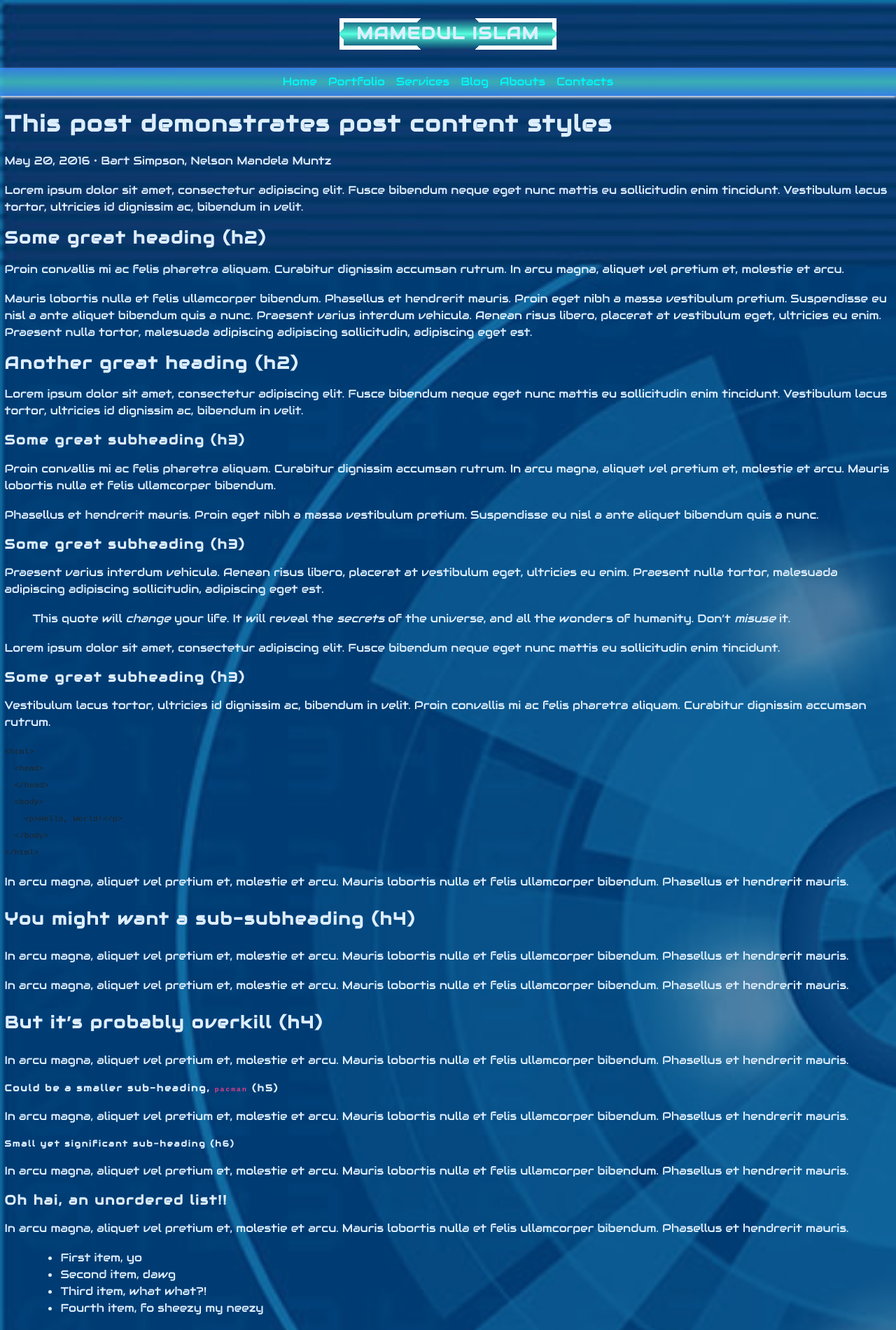
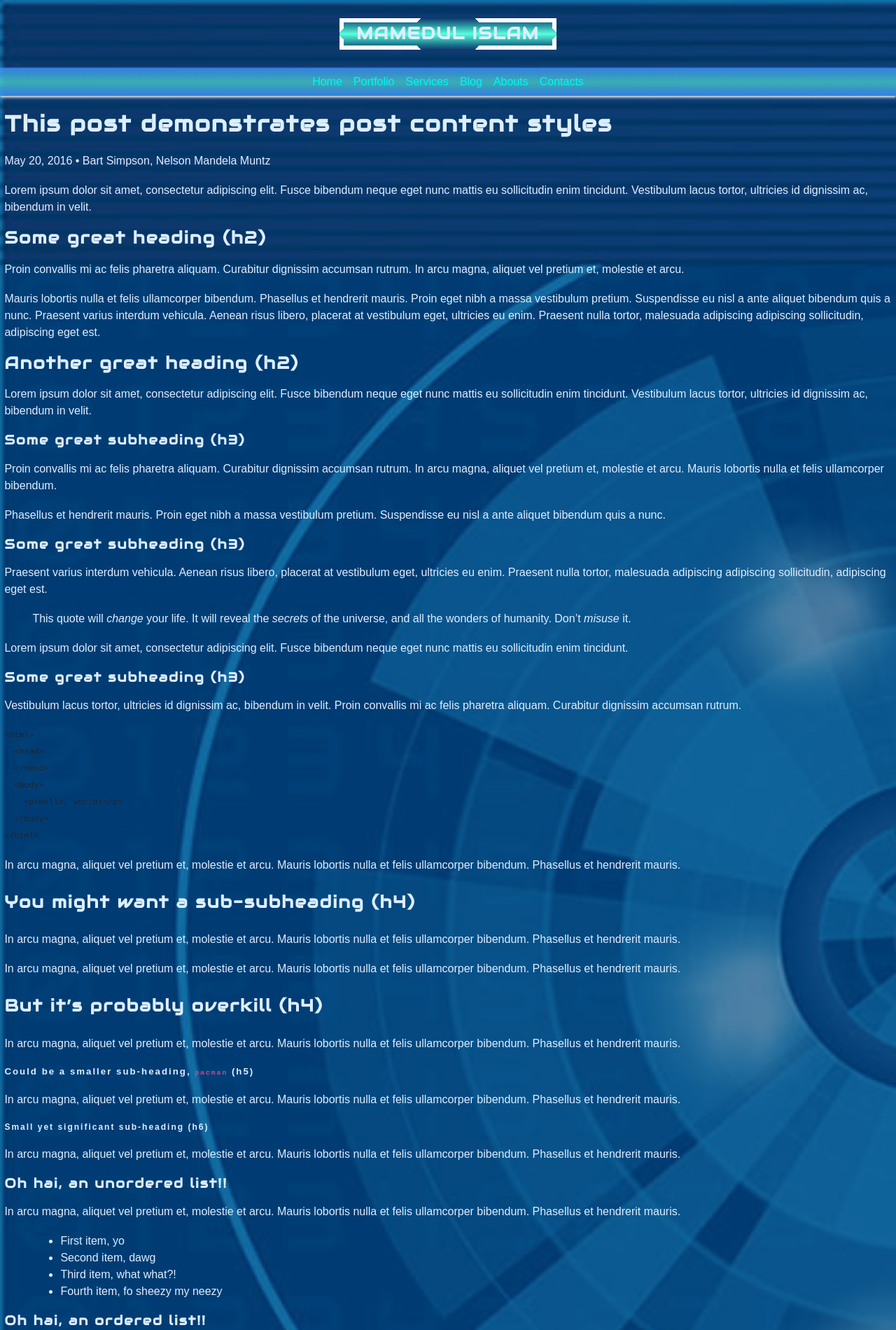
Before and after one commit to mamedul/mamedul.github.io, a Jekyll site: the page built from _posts/2016-05-20-this-post-demonstrates-post-content-styles.md, in a window 1280 px wide. Shown: the top 1900 px of the page at 70% size. Built offline with Jekyll 4.4.1, drawn with Linux system fonts in a browser that asks for light colours; some web fonts are replaced.

Commit message:
Update tech.css

```diff
--- a/assets/css/tech.css
+++ b/assets/css/tech.css
@@ -119,7 +119,7 @@
 	padding: 0px;
 	font-size: 1em;
 	line-height: 1.5em;
-			font-family: 'Audiowide', cursive;
+	font-family: 'Bai Jamjuree', sans-serif;
 	color: #ddeeff;
 	background-color: #03114c;
 	background-color: rgba(64, 144, 255, 0.8);
@@ -131,6 +131,10 @@
 	min-height: 100vh;
 	-webkit-text-size-adjust: 100%;
 }
+h1,h2,h3,h4{
+	font-family: 'Audiowide', cursive;
+}
+
 li {
 	display: list-item
 }
```
Lines whose indentation alone changed are shown as unchanged.
